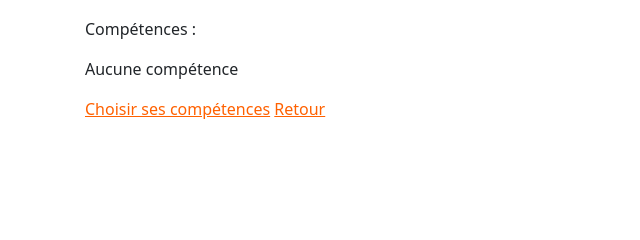
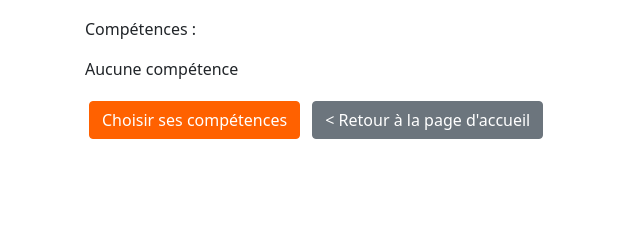
Before and after one commit to AudouardR/sitecompetences, a Django app: template abilities/templates/abilities/profile.html in a window 1280 px wide. Shown: the part 131-371 px from the top of the page, without its empty margins (0-640 px from the left). Run offline with Django 3.2, Linux system fonts and the light colour scheme; the template is opened without the code that fills it, so the values that code supplies are empty.

Commit message:
Modification du style des boutons dans le profil

```diff
--- a/abilities/templates/abilities/profile.html
+++ b/abilities/templates/abilities/profile.html
@@ -20,7 +20,7 @@
     {% else %}
         <p>Aucune compétence</p>
     {% endif %}
-    <a href="{% url 'select_abilities' user.username %}">Choisir ses compétences</a>
+    <a class="btn btn-primary m-1" href="{% url 'select_abilities' user.username %}">Choisir ses compétences</a>
 
-    <a href="javascript:history.back()">Retour</a>
+    <a class="btn btn-secondary m-1" href="{% url 'index' %}">< Retour à la page d'accueil</a>
 {% endblock %}
```
